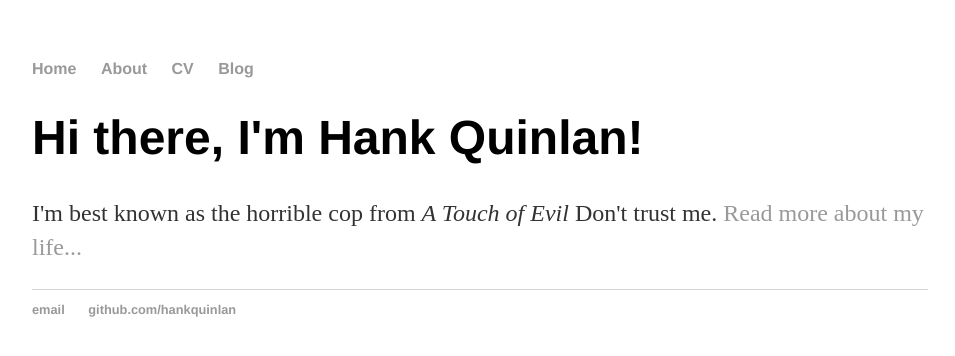
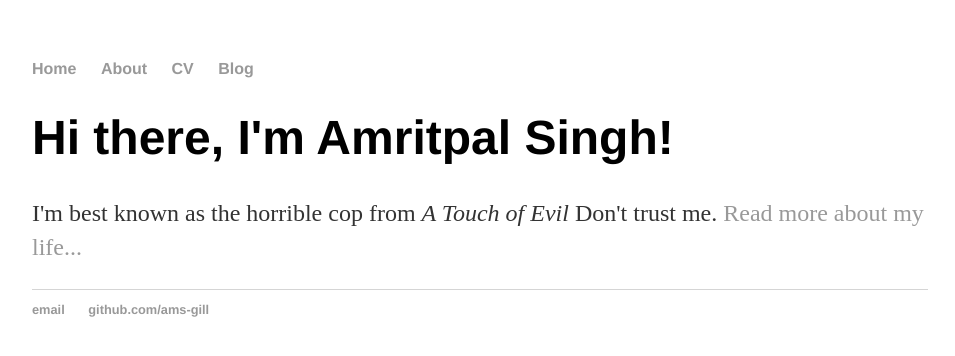
Before and after one commit to Ams-gill/ams-gill.github.io, a plain HTML site: page index.html in a window 1280 px wide. Shown: the whole page, without its empty margins (160-1115 px from the left). Drawn offline with Linux system fonts and the light colour scheme; files that its build step writes are made by us from their sources.

Commit message:
Update index.html

```diff
--- a/index.html
+++ b/index.html
@@ -1,7 +1,7 @@
 <!DOCTYPE html>
 <html>
 	<head>
-		<title>Hank Quinlan, Horrible Cop</title>
+		<title>Amritpal singh, Horrible Cop</title>
 		<!-- link to main stylesheet -->
 		<link rel="stylesheet" type="text/css" href="/css/main.css">
 	</head>
@@ -16,14 +16,14 @@
 		</nav>
 		<div class="container">
     		<div class="blurb">
-        		<h1>Hi there, I'm Hank Quinlan!</h1>
+        		<h1>Hi there, I'm Amritpal Singh!</h1>
 				<p>I'm best known as the horrible cop from <em>A Touch of Evil</em> Don't trust me. <a href="/about">Read more about my life...</a></p>
     		</div><!-- /.blurb -->
 		</div><!-- /.container -->
 		<footer>
     		<ul>
-        		<li><a href="mailto:hankquinlanhub@gmail.com">email</a></li>
-        		<li><a href="https://github.com/hankquinlan">github.com/hankquinlan</a></li>
+        		<li><a href="mailto:amsgill175@gmail.com">email</a></li>
+        		<li><a href="https://github.com/hankquinlan">github.com/ams-gill</a></li>
 			</ul>
 		</footer>
 	</body>
```
